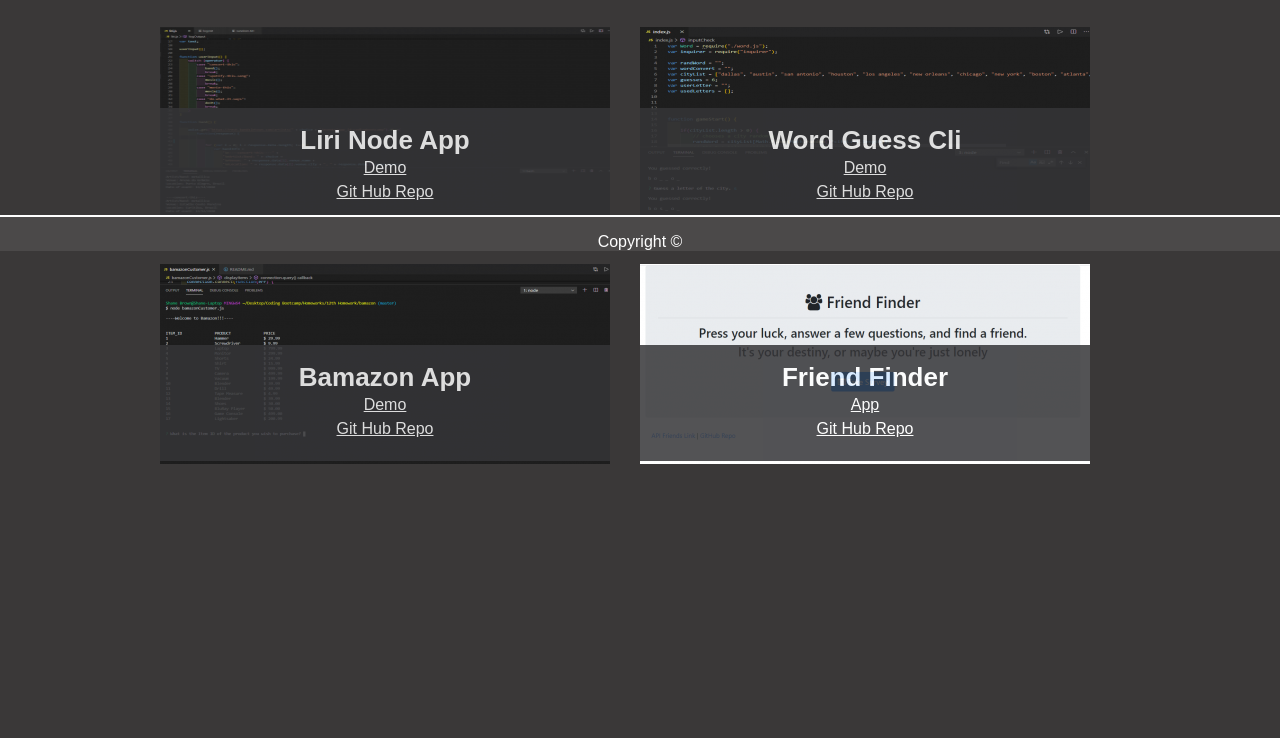
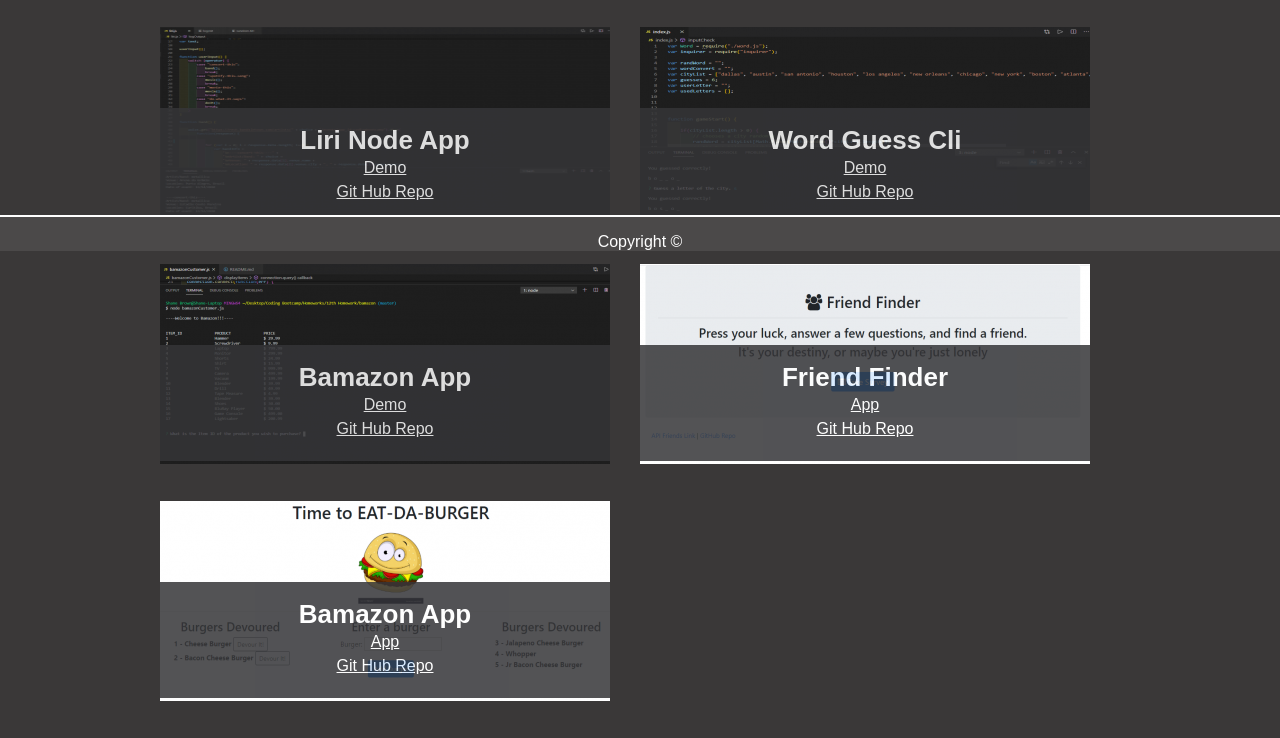
Before and after one commit to cshanebrown78/portfolio-updated, a plain HTML site: page portfolio.html in a window 1280 px wide. Shown: the part 549-1287 px from the top of the page. Before the commit the page ends 1050 px from the top, so only its background shows below. Drawn offline with Linux system fonts and the light colour scheme.

Commit message:
Added eat-da-burger

```diff
--- a/portfolio.html
+++ b/portfolio.html
@@ -119,6 +119,19 @@
                 </div>
             </div>
         </div>
+        <div class="row">
+            <div class="column-p">
+                <div id="pic1">
+                    <img src="assets/images/burger.PNG" alt="eat-da-burger">
+                    <div id="pictext1">
+                        <strong>Bamazon App</strong><br>
+                        <a href="https://warm-refuge-24063.herokuapp.com/">App</a><br>
+                        <a href="https://github.com/cshanebrown78/burger">Git Hub Repo</a>
+                    </div>
+                </div>
+            </div>
+
+        </div>
     </div>
 
     <footer>
```
Also changed, not shown: assets/images/burger.PNG (added).
